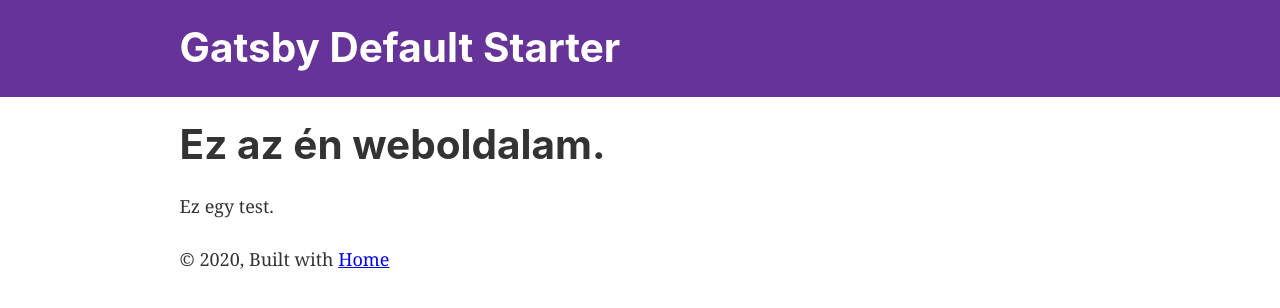
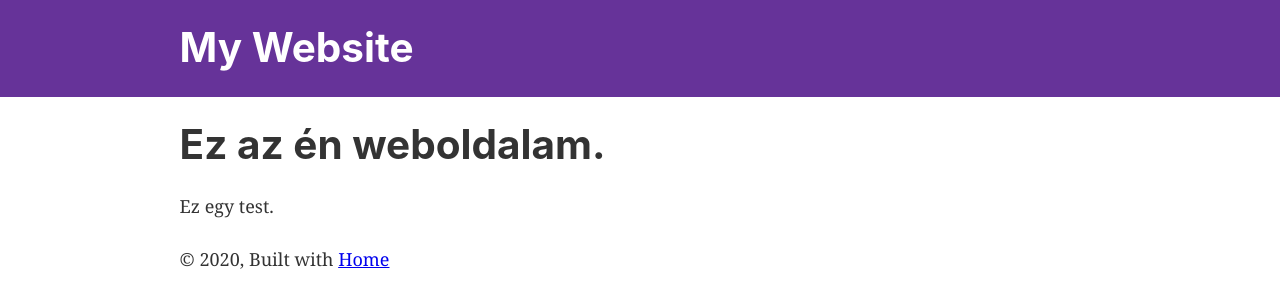
Before and after one commit to Barigamb738/testwebpage, a Gatsby site: page / in a window 1280 px wide. Built offline with nearby package versions, Linux system fonts and the light colour scheme; Gatsby itself is replaced by a stand-in of ours.

Commit message:
Update header.js

```diff
--- a/src/components/header.js
+++ b/src/components/header.js
@@ -24,7 +24,7 @@ const Header = ({ siteTitle }) => (
             textDecoration: `none`,
           }}
         >
-          {siteTitle}
+          My Website
         </Link>
       </h1>
     </div>
```
